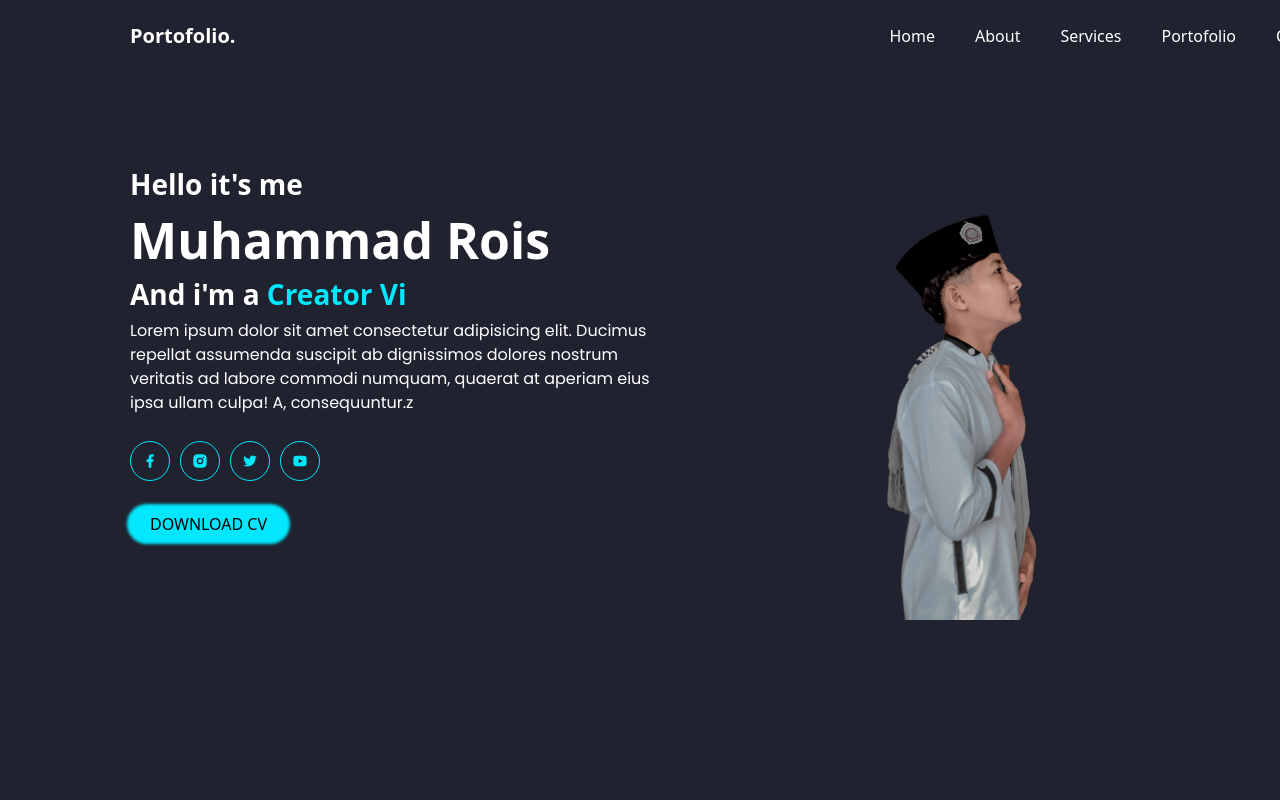
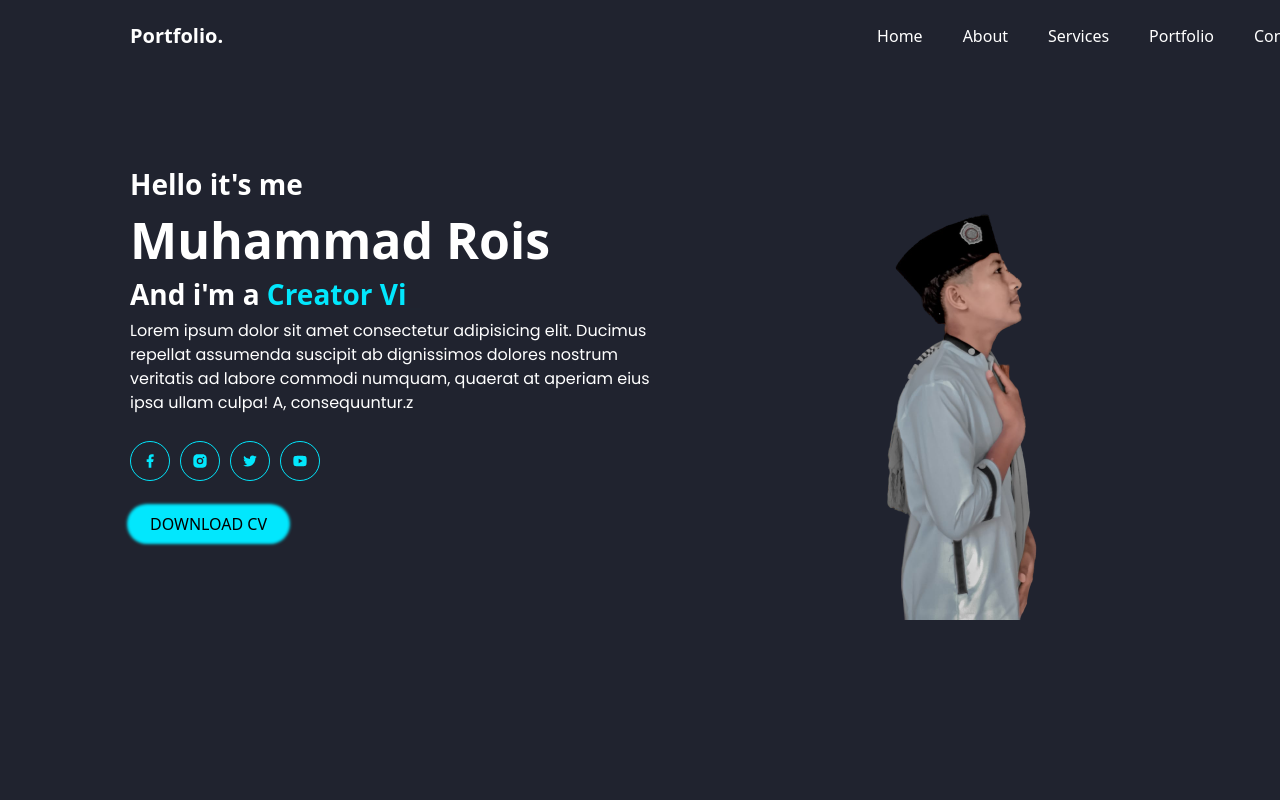
Before and after one commit to roismohammed/portofoliosaya, a React (Vite) app: page / in a window 1280 px wide. Shown: the top 800 px of the page. Built offline with nearby package versions, Linux system fonts and the light colour scheme; a web font is replaced by a local one.

Commit message:
update judul

```diff
--- a/src/components/Header.jsx
+++ b/src/components/Header.jsx
@@ -12,7 +12,7 @@ class Header extends Component {
                         <div className="row">
                             <div className="col-md-6">
                                 <a className="text-white judul-header p-5 navbar-brand" href="#">
-                                    Portofolio.
+                                    Portfolio.
                                 </a>
                             </div>
                         </div>
@@ -58,7 +58,7 @@ class Header extends Component {
 
                                             <li className="nav-item">
                                                 <a className="nav-link text-white" href="#portofolio">
-                                                    Portofolio
+                                                    Portfolio
                                                 </a>
                                             </li>
 
```
